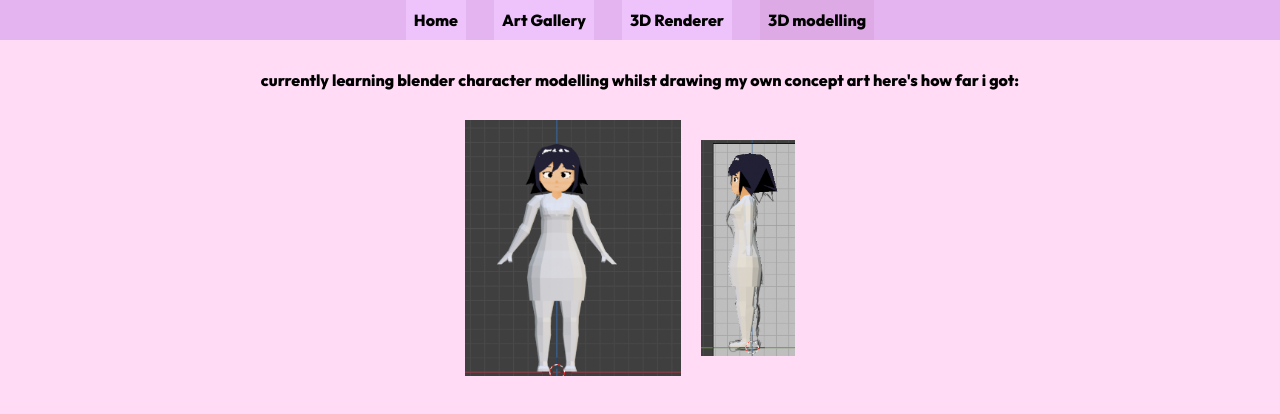
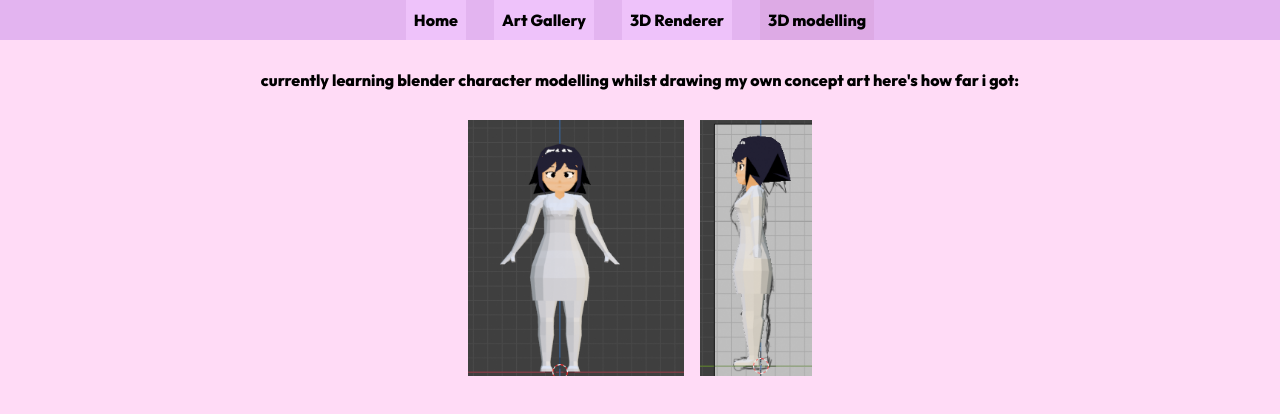
Before and after one commit to Cheesy60/Cheesy60.github.io, a SvelteKit app: page /3d in a window 1280 px wide. Shown: the top 414 px of the page. Built offline with nearby package versions, Linux system fonts and the light colour scheme.

Commit message:
Adjust image display and styling in 3D page
Updated image layout and sizes for better presentation.

```diff
--- a/src/routes/3d/+page.svelte
+++ b/src/routes/3d/+page.svelte
@@ -1,4 +1,4 @@
 <div class="w-full text-center p-7">currently learning blender character modelling whilst drawing my own concept art here's how far i got:</div>
 
-<div class="flex flex-wrap justify-center"><img src="3dmodel.png" alt="" class="flex w-auto h-48 sm:h-64">
-<img src="3dsideview.png" alt="" class="flex w-auto h-48 sm:h-64 p-5"></div>
+<div class="flex flex-wrap justify-center gap-4"><img src="3dmodel.png" alt="" class="flex w-auto h-64 sm:h-64">
+<img src="3dsideview.png" alt="" class="flex w-auto h-64 sm:h-64"></div>
```
